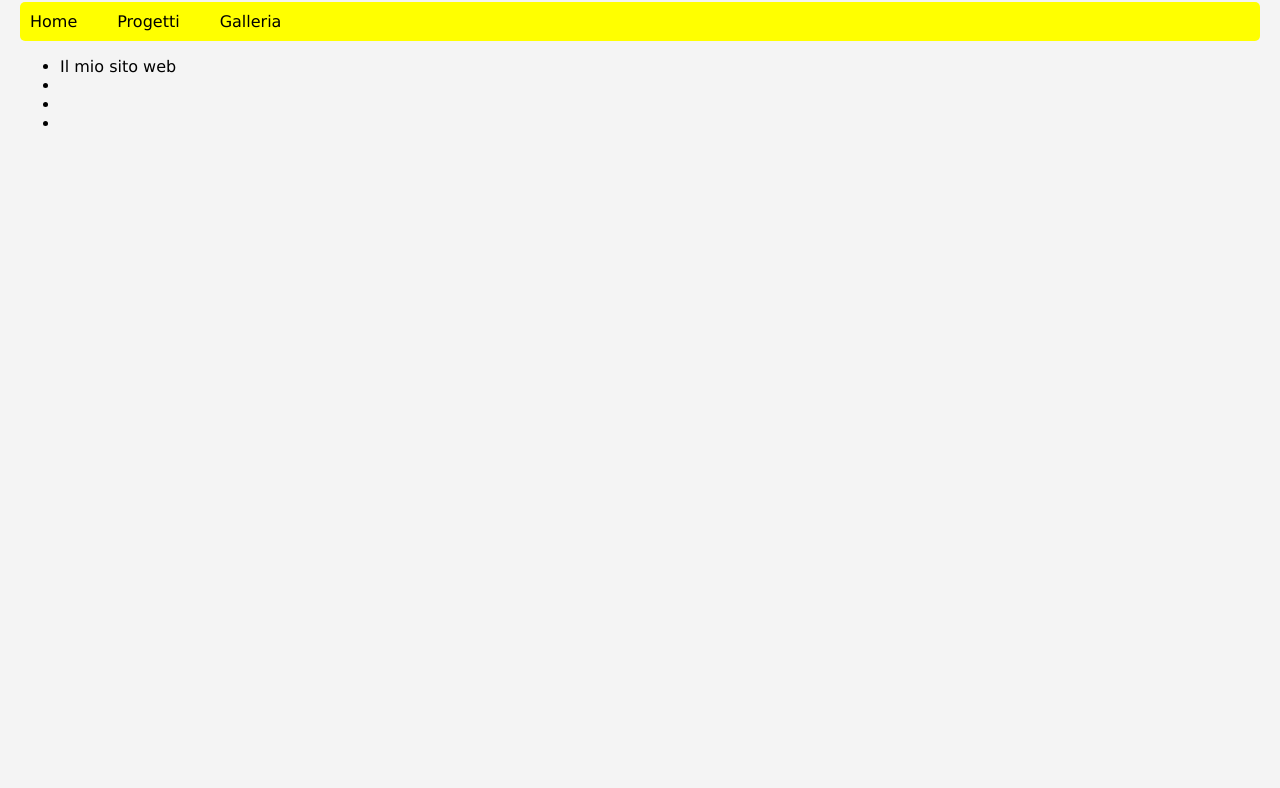
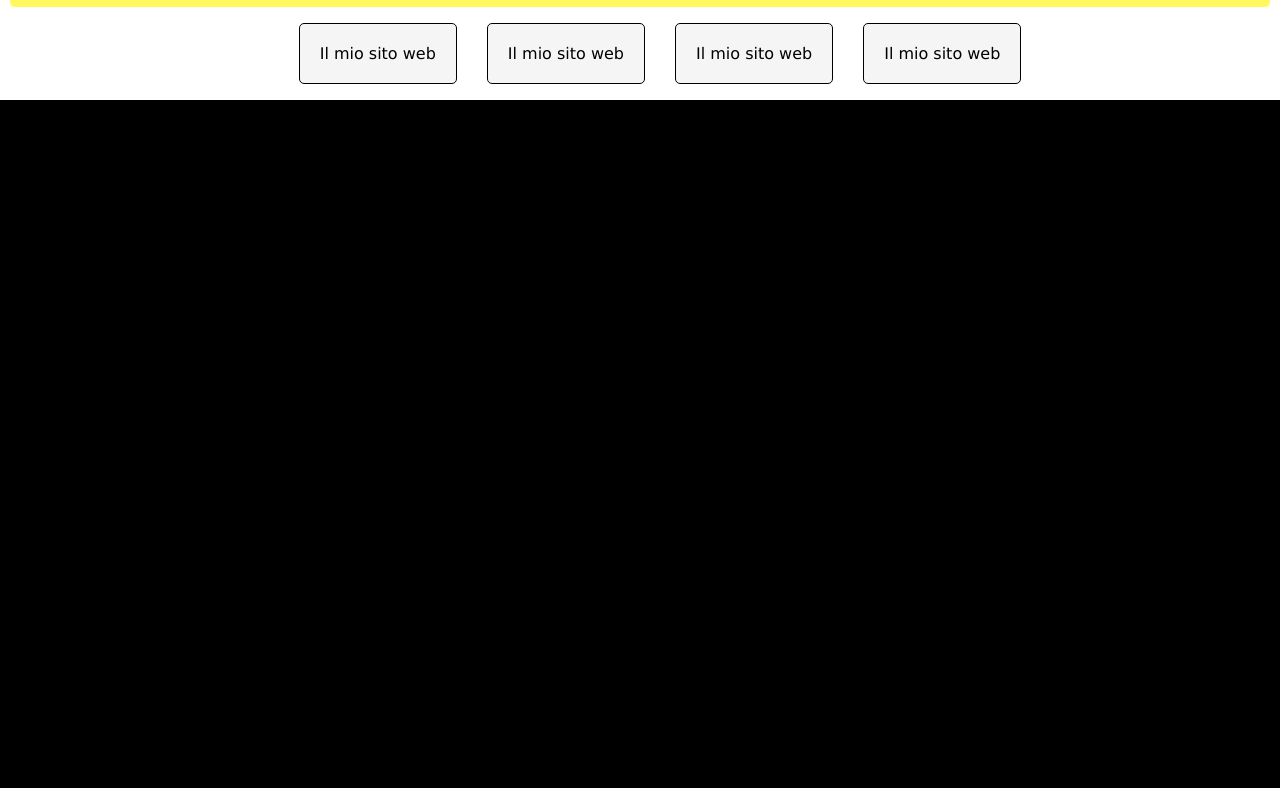
Before and after one commit to alexandermacias59/sito-personale, a plain HTML site: page projects.html in a window 1280 px wide. Shown: the part 159-947 px from the top of the page. Before the commit the page ends 800 px from the top, so only its background shows below. Drawn offline with Linux system fonts and the light colour scheme.

Commit message:
altri stili css

```diff
--- a/projects.html
+++ b/projects.html
@@ -17,11 +17,12 @@
         </nav>
     </header>
     <main>
-        <ul>
-            <li>Il mio sito web</li>
-            <li></li>
-            <li></li>
-            <li></li>
+        <ul class="lista-container">
+            <li><a href="#">Il mio sito web</a></li>
+            <li><a href="#">Il mio sito web</a></li>
+            <li><a href="#">Il mio sito web</a></li>
+            <li><a href="#">Il mio sito web</a></li>
+
         </ul>
     </main>
     <footer>
--- a/style.css
+++ b/style.css
@@ -1,46 +1,93 @@
 body{
     margin: 0;
     font-family: Verdana, Geneva, Tahoma, sans-serif;
-    padding: 20px;
     box-sizing: border-box;
-    background-color: #f4f4f4;
+}
 
-
-}
 h1{
     text-align: center;
     margin-bottom: 10px;
-    font-size: 2.5em;
+    font-size: 32px;
+}
 
-
-
-}
 h2{
     text-align: center;
 }
+
 nav{
     display: flex;
     justify-content: flex-start;
     gap: 40px;
-    background-color: yellow;
+    background-color: #fff95f;
     padding: 10px;
     border-radius: 5px;
+    margin: 10px;
 }
+
 nav a{
     text-decoration: none;
     color: black;
 
 }
+
 nav a:hover{
-    text-decoration: underline;
+    color: blueviolet;
+    transform: scale(1.1);
 }
+
 h3{
     text-align: center;
     margin-top: 20px;
     font-size: 24px;
 }
+
 p{
     text-align: center;
     line-height: 1.6;
     margin-bottom: 20px;
 }
+
+.container{
+    margin: 20px;
+    border: 1px solid;
+    border-radius: 5px;
+    height: 200px;
+
+}
+
+/*projects*/
+.lista-container{
+    list-style: none;
+    display: flex;
+    flex-direction: row;
+    justify-content: center;
+    gap: 30px;
+}
+
+.lista-container li{
+    background-color: whitesmoke;
+    padding: 20px;
+    border: 1px solid black;
+    border-radius: 5px;
+    width: auto;
+
+}
+
+.lista-container li a{
+    text-decoration: none;
+    color: black;
+}
+.lista-container li:hover{
+    background-color: bisque;
+}
+.lista-container li a:hover{
+    color: blueviolet;
+}
+/*footer*/
+
+footer{
+    background-color:black;
+    height: 100vh;
+    width: auto;
+    color: #f4f4f4;
+}
```
Also changed, not shown: index.html (+8 -5 lines), gallery.html (line endings or trailing spaces).
